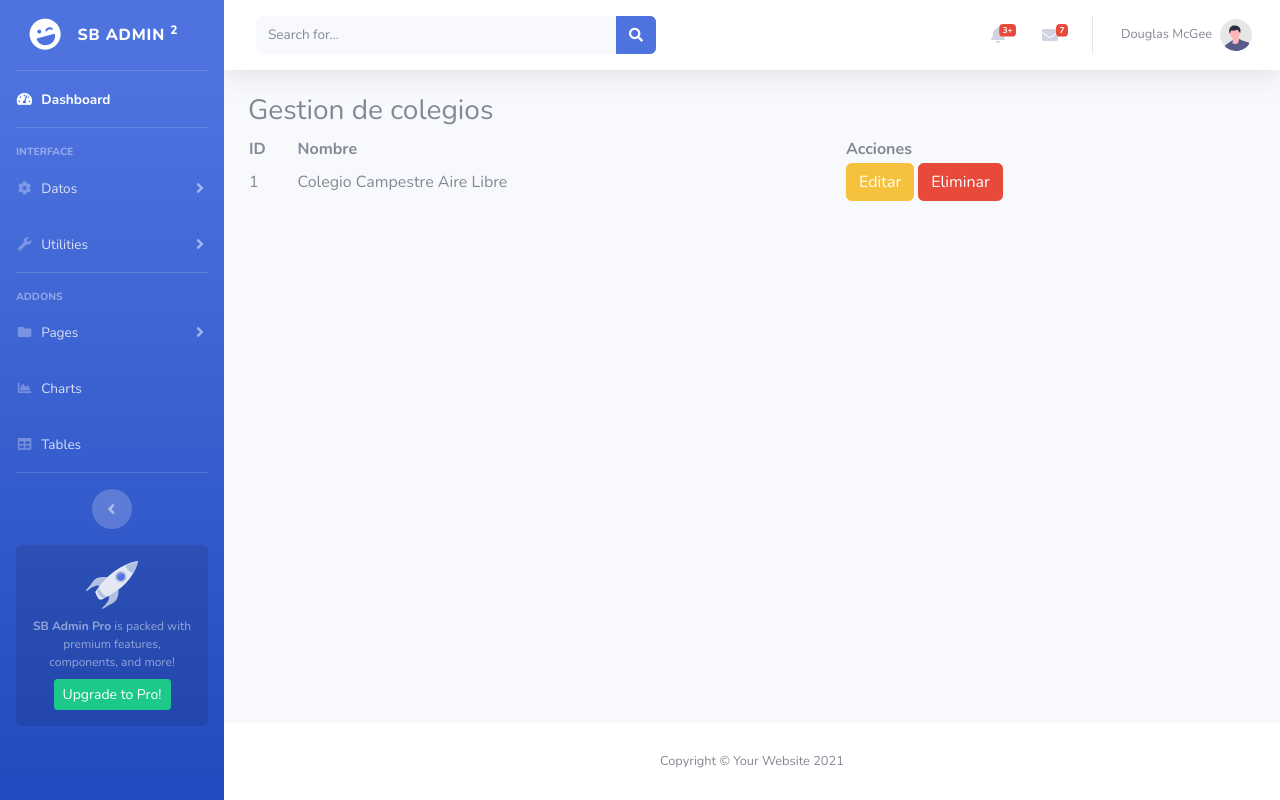
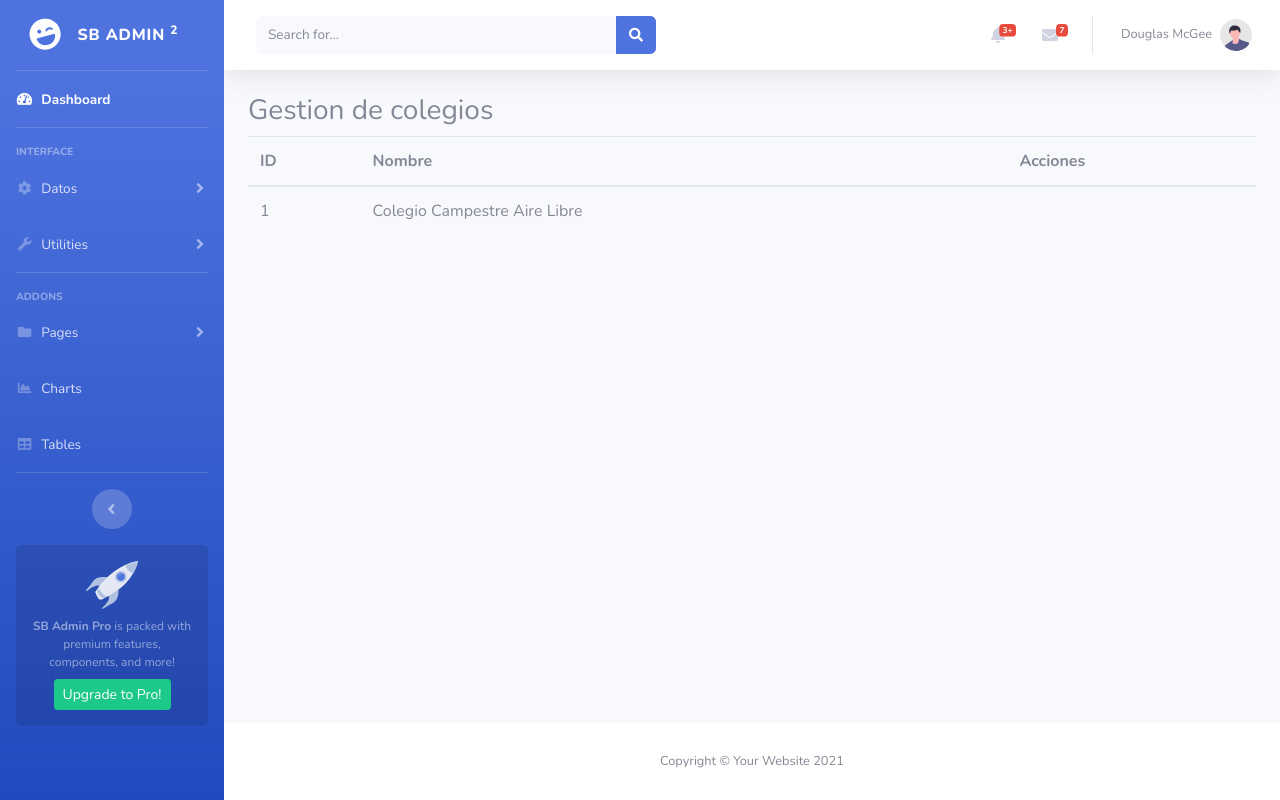
Before and after one commit to YfelipeG/Proyecto_Colegio, a Flask app: page /colegio in a window 1280 px wide. Run offline with Flask 3, Linux system fonts and the light colour scheme; data comes from the database, SQL or seed files in the repository; some libraries are stand-ins or nearby versions.

Commit message:
Visualizacion correcta de la tabla tipos de vehiculos

```diff
--- a/app/templates/colegio.html
+++ b/app/templates/colegio.html
@@ -7,7 +7,7 @@
 
 <h3>Gestion de colegios</h3>
 
-<table id="tblDatos" class="display" style="width:100%">
+<table id="tblDatos" class="table" style="width:100%">
     <thead>
         <tr>
             <th>ID</th>
@@ -20,10 +20,6 @@
         <tr>
             <td>{{ Colegio.id }}</td>
             <td>{{ Colegio.nombre }}</td>
-            <td>
-                <button class="btn btn-warning">Editar</button>
-                <button class="btn btn-danger">Eliminar</button>
-            </td>
         </tr>
         {% endfor %}
 
@@ -39,7 +35,7 @@
                     {
                         "targets": 2, // Índice de la columna de acciones
                         "data": null,
-                        "defaultContent": "<button class='edit'>Editar</button> <button class='delete'>Eliminar</button>"
+                        "defaultContent": "<button class='btn btn-warning edit'>Editar</button> <button class='btn btn-danger delete'>Eliminar</button>"
                     }
                 ]
             });
```
